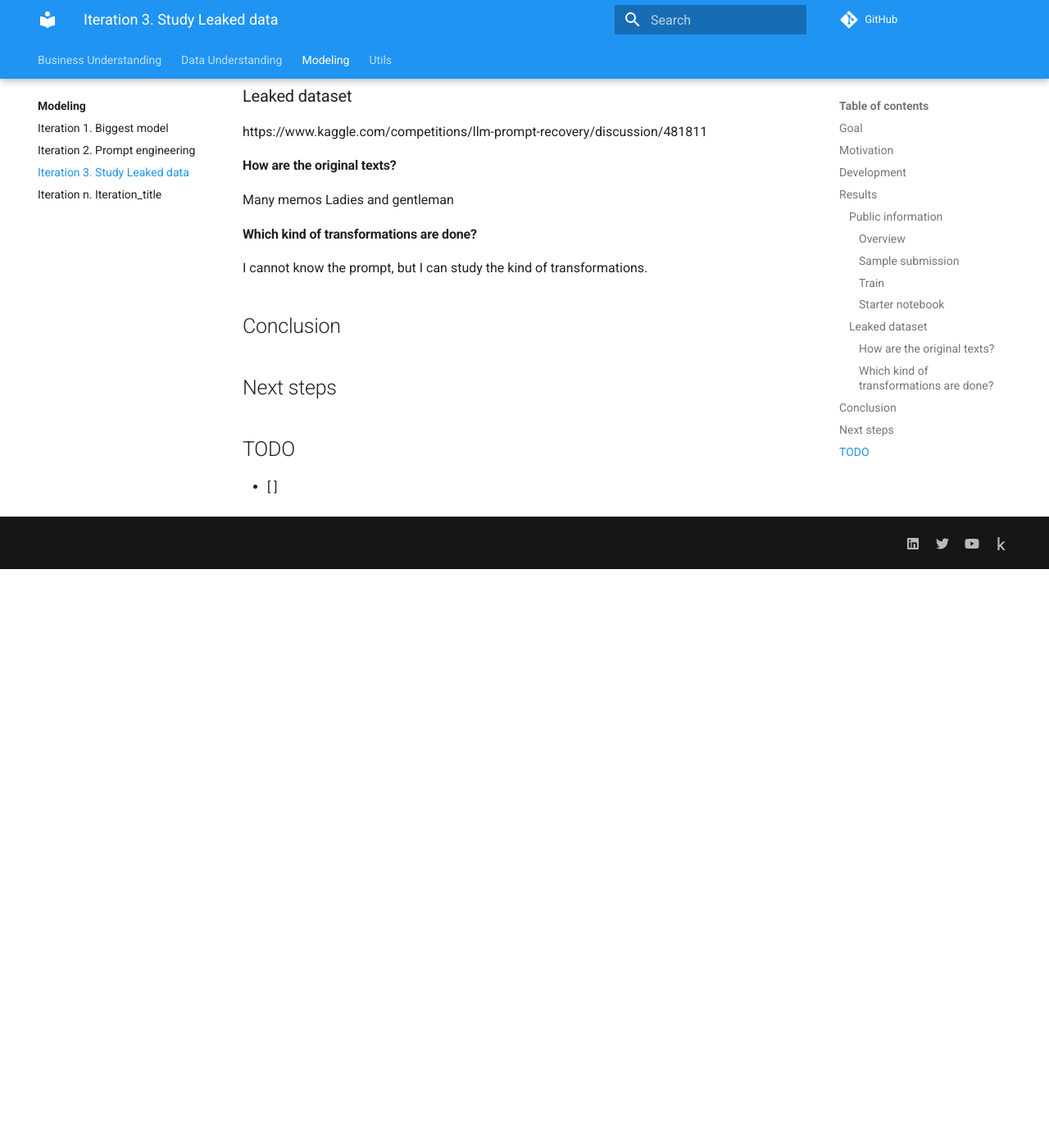
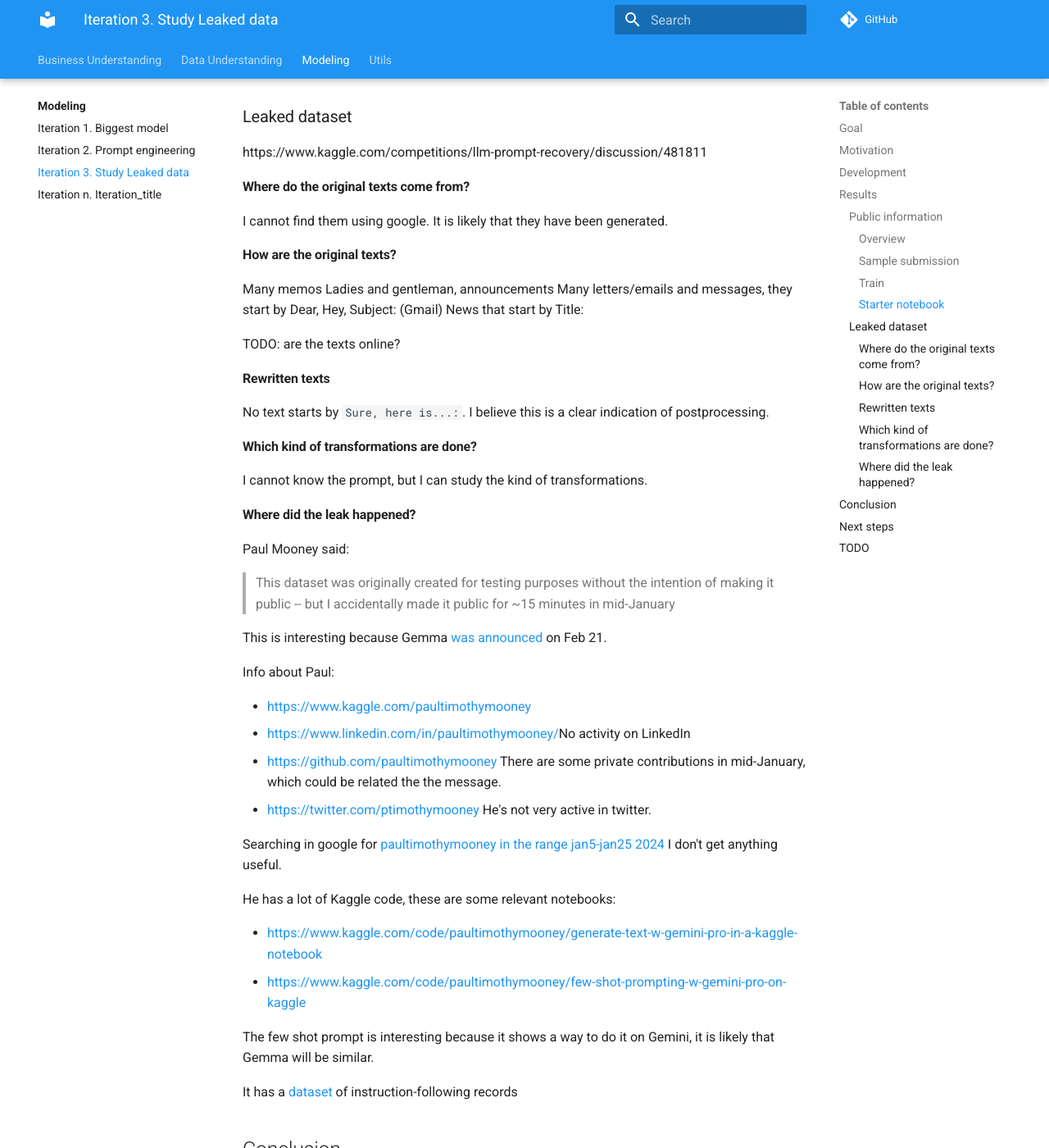
Before and after one commit to ironbar/prompt_recovery, an MkDocs documentation site: the page built from docs/modeling/Iteration_03_study_leaked_data.md, in a window 1280 px wide and 1400 px high, scrolled down 1635 px. Shown: the whole window at 82% size. Built offline with MkDocs 1.6.1 and Material for MkDocs 9.7.7, drawn with Linux system fonts in a browser that asks for light colours; comment, search, counter and statistics services are not loaded; before the commit the page ends 2329 px from its top, so only the background shows below that; some of the changed text lies outside the part shown.

Commit message:
updated information of leaked data study

```diff
--- a/docs/modeling/Iteration_03_study_leaked_data.md
+++ b/docs/modeling/Iteration_03_study_leaked_data.md
@@ -60,7 +60,8 @@
 
 The train data is contradictory. The prompt has the original text inside.
 
-TODO: make a submission with the original text in the answer.
+I have made a submission adding the original text and the score decreases from 0.63 to 0.51.
+It's a mistery why they decided to show a train example like that...
 
 #### Starter notebook
 
@@ -76,16 +77,57 @@
 
 https://www.kaggle.com/competitions/llm-prompt-recovery/discussion/481811
 
+#### Where do the original texts come from?
+
+I cannot find them using google. It is likely that they have been generated.
+
 #### How are the original texts?
 
 Many memos
-Ladies and gentleman
+Ladies and gentleman, announcements
+Many letters/emails and messages, they start by Dear, Hey, Subject: (Gmail)
+News that start by Title:
+
+TODO: are the texts online?
+
+#### Rewritten texts
+
+No text starts by `Sure, here is...:`. I believe this is a clear indication of postprocessing.
 
 #### Which kind of transformations are done?
 
 I cannot know the prompt, but I can study the kind of transformations.
 
+#### Where did the leak happened?
+
+Paul Mooney said:
+
+> This dataset was originally created for testing purposes without the intention of making it public -- but I accidentally made it public for ~15 minutes in mid-January
+
+This is interesting because Gemma [was announced](https://blog.google/technology/developers/gemma-open-models/) on Feb 21.
+
+Info about Paul:
+
+- <https://www.kaggle.com/paultimothymooney>
+- <https://www.linkedin.com/in/paultimothymooney/>No activity on LinkedIn
+- <https://github.com/paultimothymooney> There are some private contributions in mid-January, which could be related the the message.
+- <https://twitter.com/ptimothymooney> He's not very active in twitter.
+
+Searching in google for [paultimothymooney in the range jan5-jan25 2024](https://www.google.com/search?q=%22paultimothymooney%22&sca_esv=451a08b5c56a2f0a&biw=1245&bih=932&sxsrf=ACQVn0-1CrSgjrfI8Dg9RvvD6v4Q6a9SFg%3A1711276857523&source=lnt&tbs=cdr%3A1%2Ccd_min%3A1%2F5%2F2024%2Ccd_max%3A1%2F25%2F2024&tbm=) I don't get anything useful.
+
+He has a lot of Kaggle code, these are some relevant notebooks:
+
+- <https://www.kaggle.com/code/paultimothymooney/generate-text-w-gemini-pro-in-a-kaggle-notebook>
+- <https://www.kaggle.com/code/paultimothymooney/few-shot-prompting-w-gemini-pro-on-kaggle>
+
+The few shot prompt is interesting because it shows a way to do it on Gemini, it is likely that Gemma will be similar.
+
+It has a [dataset](https://www.kaggle.com/datasets/databricks/databricks-dolly-15k) of instruction-following records
+
 ## Conclusion
+
+The task of guessing the prompt is not easy. For a non-native speaker like me many times is difficult
+because some unknown words are used and I'm not able to describe the difference.
 
 ## Next steps
 
```
